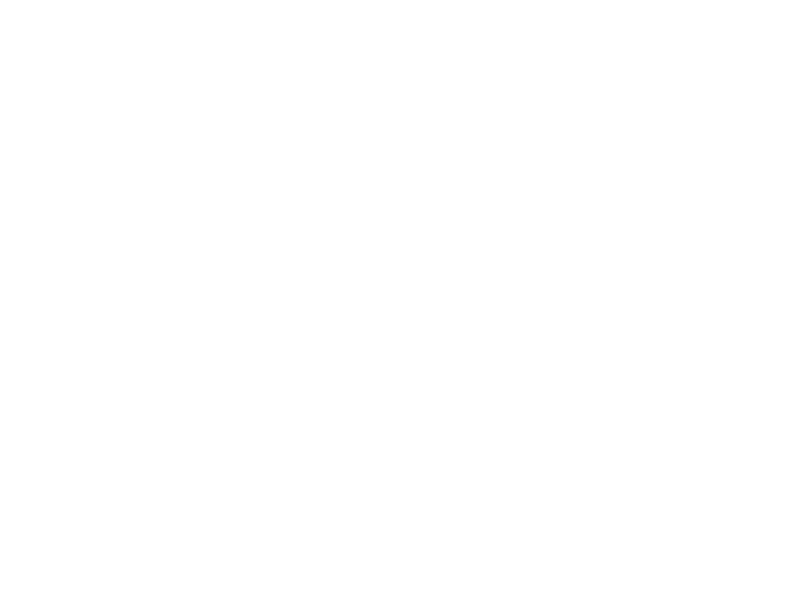
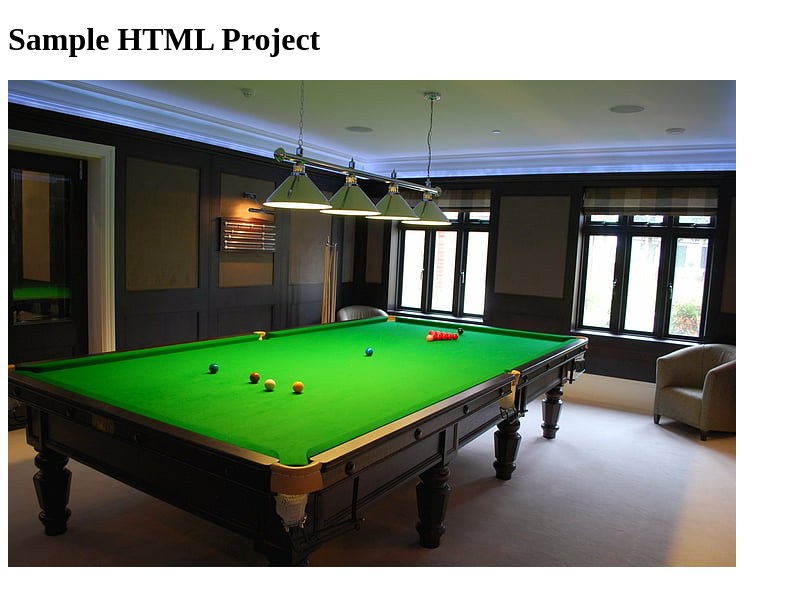
Before and after one commit to Ed-sd-ny/html-css, a plain HTML site: page index.html in a window 1280 px wide. Shown: the whole page, without its empty margins (0-791 px from the left). Drawn offline with Linux system fonts and the light colour scheme.

Commit message:
html-css

```diff
--- a/index.html
+++ b/index.html
@@ -4,10 +4,11 @@
     <meta charset="UTF-8">
     <meta http-equiv="X-UA-Compatible" content="IE=edge">
     <meta name="viewport" content="width=device-width, initial-scale=1.0">
-    <title>Document</title>
+    <title>HTML Sample</title>
     <link rel="shortcut icon" href="https://placekitten.com/96/139" type="image/x-icon">
 </head>
 <body>
-    <script src="https://unpkg.com/html-data-include@3.3.3/html-data-include.js"></script>
+    <h1>Sample HTML Project</h1>
+    <img src="img/snooker.jpg" alt="Snooker">
 </body>
 </html>
```
Also changed, not shown: img/snooker.jpg (added).
